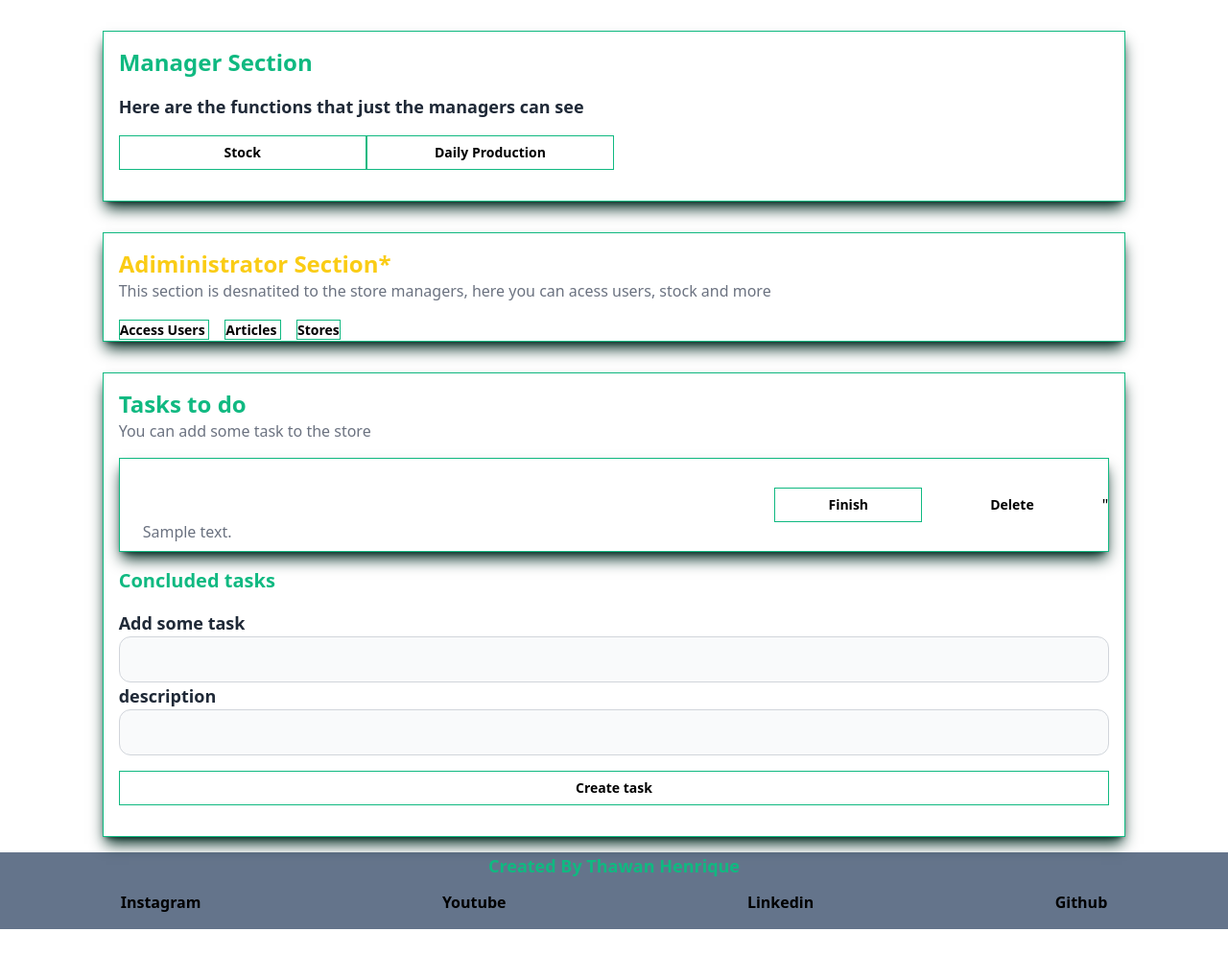
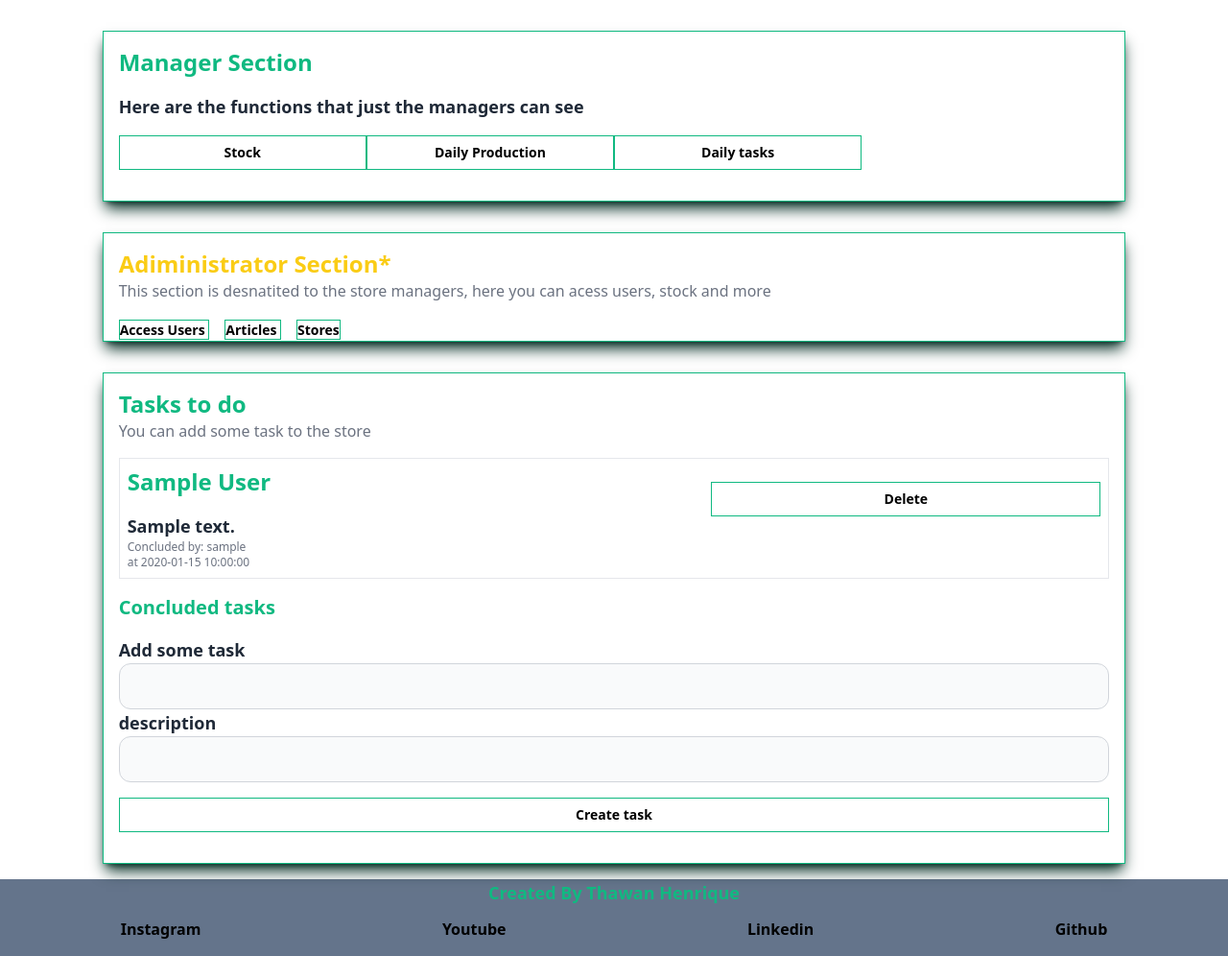
Before and after one commit to thawancomt/Sistem-Store, a Flask app: page /homepage/ in a window 1280 px wide. Shown: the part 100-1096 px from the top of the page at 96% size. Before the commit the page ends 1068 px from the top, so only its background shows below. Run offline with Flask 3, Linux system fonts and the light colour scheme; a user stored in the database is signed in; tables that the repository leaves empty hold one stand-in row (values such as "Sample post").

Commit message:
fix the date returning None

```diff
--- a/flaskr/app.py
+++ b/flaskr/app.py
@@ -65,6 +65,7 @@
 
     @app.before_request
     def set_date():
-        g.date = request.args.get('date')
+        g.date = request.args.get('date') or datetime.now().strftime("%Y-%m-%d")
+
 
     return app
--- a/flaskr/blueprints/daily_tasks/views/DailyView.py
+++ b/flaskr/blueprints/daily_tasks/views/DailyView.py
@@ -1,4 +1,4 @@
-from  flask import Blueprint, render_template, request, redirect, g
+from  flask import Blueprint, render_template, request, redirect, g, url_for
 
 
 from ..services.DailyTasksService import DailyTasksService
@@ -10,7 +10,6 @@
 
 @daily_tasks.route('/')
 def index():
-
     context = {
         'active_daily_tasks' : DailyTasksService().get_all_active_tasks(),
         'to_do' : DailyStatusSevice(date=g.date).get_all_tasks(),
@@ -33,4 +32,4 @@
     day_status = DailyStatusSevice(date=g.date)
     day_status.update_day_status(data)
 
-    return redirect('/daily_tasks')
+    return redirect(url_for('daily_tasks.index', date=g.date))
--- /dev/null
+++ b/flaskr/blueprints/homepage/static/script.js
@@ -0,0 +1,3 @@
+window.onload = function() {
+    alert("Welcome to the page!");
+  };
--- a/flaskr/blueprints/homepage/templates/homepage.html
+++ b/flaskr/blueprints/homepage/templates/homepage.html
@@ -1,4 +1,10 @@
 {% extends "base.html" %}
+
+{% block script %}
+
+<script src="/static/script.js"></script>
+
+{% endblock script %}
 
 {% block title %}
     <title>Homepage</title>
@@ -18,6 +24,8 @@
 {% endblock %}
 
 {% block content  %}
+
+<script src="../static/script.js"></script>
 
     {% with messages = get_flashed_messages() %}
             {% if messages %}
@@ -48,6 +56,9 @@
                     </form>
                     <form action="{{url_for('production.home')}}">
                         <button type="submit" class="btn-primary">Daily Production</button>
+                    </form>
+                    <form action="{{url_for('daily_tasks.index')}}">
+                        <button type="submit" class="btn-primary">Daily tasks</button>
                     </form>
                 </div>
             </div>
@@ -88,31 +99,31 @@
                 <p class="information-primary">You can add some task to the store</p>
 
                 <div class="space-y-4 mt-4">
-                    {% if context['tasks'][0] %}
+                    {% if context.tasks %}
                         {% for task in context.tasks %}
-                            <div class="flex justify-around container-primary w-full m-0 items-center
-                            hover:border-emerald-800">
-                                    <div class="w-8/12 p-2">
+                            <div class="md:grid md:grid-cols-5 md:w-full md:justify-between md:text-left md:p-2 border p-1 text-center ">
+                                    <div class="md:col-span-3 md:spa">
 
-                                        {% if task.status | lower  == 'finished' %}
-                                            <h4 class="title-primary text-red-500 mt-0 "> {{ task.name }}</h4>
+                                        <h4 class="title-primary"> {{ task.name }}</h4>
+                                        <h4 class="sub-title-primary">{{task.description}}</h4>
+                                        {% if task.status %}
+                                            <p class=" dark:text-white  text-xs information-primary"> Concluded by: {{ task.finisher.username }} <br> at {{task.finished_at}}</p>
                                         {% else %}
-                                            <h4 class="title-primary text-white mt-0"> {{ task.name }}</h4>
-                                            <p class=" text-white mt-0"> Created by: {{ task.creator.username }}</p>
+                                            <p class=" dark:text-white  text-xs information-primary"> Created by: {{ task.creator.username }} <br> at {{task.created_at}}</p>
                                         {% endif %}
 
-                                        <h4 class="information-primary ml-4">{{task.description}}</h4>
                                     </div>
+                                    {% if not task.status %}
+                                        <form action="{{ url_for('tasks.finish') }}" method="POST" class=" md:col-span-1 md:mr-2">
+                                            <input type="text" name="task_id" value="{{task.id}}" hidden>
+                                            <button type="submit" class="btn-primary ">Finish</button>
+                                        </form>
+                                    {% endif %}
 
-                                    <form action="{{ url_for('tasks.finish') }}" method="POST" class="w-2/12">
+                                    <form action="{{ url_for('tasks.delete') }}" method="POST"  class="md:col-span-1 {% if task.status %} md:col-span-2 {% endif %}">
                                         <input type="text" name="task_id" value="{{task.id}}" hidden>
-                                        <button type="submit" class="btn-primary m-0 w-[90%]">Finish</button>
+                                        <button type="submit" class="btn-primary" id="delete_task{{task.id}}">Delete</button>
                                     </form>
-
-                                    <form action="{{ url_for('tasks.delete') }}" method="POST" class="w-2/12">
-                                        <input type="text" name="task_id" value="{{task.id}}" hidden>
-                                        <button type="submit" class="btn-primary m-0 w-[90%] hover:bg-red-800 border-none hover:border-none transition-all duration-300">Delete</button>
-                                    </form>"
                             </div>
                         {% endfor %}
                     {% else  %}
--- /dev/null
+++ b/flaskr/blueprints/homepage/templates/script.js
@@ -0,0 +1,3 @@
+window.onload = function() {
+    alert("Welcome to the page!");
+  };
--- a/flaskr/blueprints/homepage/views/Homepage.py
+++ b/flaskr/blueprints/homepage/views/Homepage.py
@@ -1,8 +1,12 @@
 from flaskr.blueprints import *
 from datetime import datetime
 
-homepage = Blueprint('homepage', __name__, url_prefix='/homepage',
-                     template_folder='../templates')
+
+
+homepage = Blueprint('homepage', __name__,
+                     url_prefix='/homepage',
+                     template_folder='../templates',
+                     static_folder='../static')
 
 
 from flaskr.blueprints.tasks.services.TaskService import TaskService
@@ -15,6 +19,7 @@
 @login_required
 def home():
 
+
     context = {'tasks': TaskService().get_tasks()}
     context['store_name'] = StoreService().get_by_id(current_user.store_id).name
 
--- a/flaskr/static/output.css
+++ b/flaskr/static/output.css
@@ -1129,6 +1129,10 @@
   justify-content: center;
 }
 
+.justify-between {
+  justify-content: space-between;
+}
+
 .justify-around {
   justify-content: space-around;
 }
@@ -1767,12 +1771,44 @@
     grid-column: span 6 / span 6;
   }
 
+  .md\:col-span-1 {
+    grid-column: span 1 / span 1;
+  }
+
+  .md\:col-span-3 {
+    grid-column: span 3 / span 3;
+  }
+
+  .md\:col-span-2 {
+    grid-column: span 2 / span 2;
+  }
+
+  .md\:mr-2 {
+    margin-right: 0.5rem;
+  }
+
   .md\:flex {
     display: flex;
   }
 
+  .md\:grid {
+    display: grid;
+  }
+
   .md\:w-full {
     width: 100%;
+  }
+
+  .md\:w-2\/12 {
+    width: 16.666667%;
+  }
+
+  .md\:grid-cols-4 {
+    grid-template-columns: repeat(4, minmax(0, 1fr));
+  }
+
+  .md\:grid-cols-5 {
+    grid-template-columns: repeat(5, minmax(0, 1fr));
   }
 
   .md\:items-center {
@@ -1802,6 +1838,20 @@
     margin-right: calc(1.5rem * var(--tw-space-x-reverse));
     margin-left: calc(1.5rem * calc(1 - var(--tw-space-x-reverse)));
   }
+
+  .md\:space-x-4 > :not([hidden]) ~ :not([hidden]) {
+    --tw-space-x-reverse: 0;
+    margin-right: calc(1rem * var(--tw-space-x-reverse));
+    margin-left: calc(1rem * calc(1 - var(--tw-space-x-reverse)));
+  }
+
+  .md\:p-2 {
+    padding: 0.5rem;
+  }
+
+  .md\:text-left {
+    text-align: left;
+  }
 }
 
 @media (min-width: 1024px) {
--- a/flaskr/templates/base.html
+++ b/flaskr/templates/base.html
@@ -6,6 +6,9 @@
     {% block title %}
 
     {% endblock title %}
+    {% block script %}
+
+    {% endblock script %}
     <link rel="stylesheet" href="/static/output.css">
 
 </head>
@@ -67,7 +70,7 @@
     </footer>
 
 
-    <script src="/static/script.js"></script>
+
 </body>
 
 </html>
```
